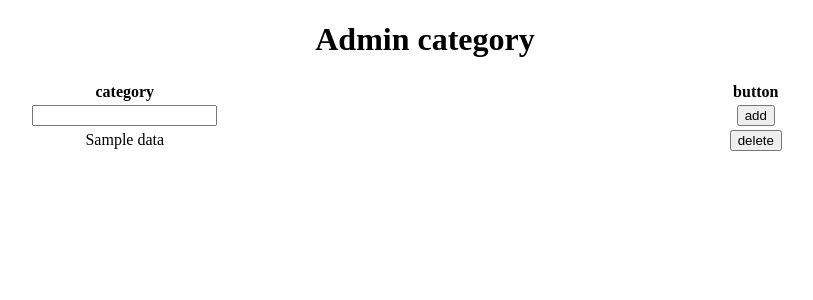
After one commit to random6-xyz/AEBOLIS, a Flask app: template templates/admin/category.html in a window 1280 px wide. The commit adds this page. Shown: the top 300 px of the page, without its empty margins (215-1028 px from the left). Run offline with Flask 3, Linux system fonts and the light colour scheme; the template is opened without the code that fills it: most values are stand-ins (such as "Sample title", 1, 10 or a date in 2020).

Commit message:
feat: Add admin config category

```diff
--- a/modules/user.py
+++ b/modules/user.py
@@ -18,7 +18,6 @@ def check_parameters(data, parameters):
     return True
 
 
-# TODO: @random6 category search
 # check session
 def check_user(session):
     if not session:
@@ -33,6 +32,7 @@ def check_user(session):
     return result["code"]
 
 
+# TODO: @random6 category search
 # user book search
 @app.route("/search", methods=["GET"])
 def search_books():
--- a/setting/setup.py
+++ b/setting/setup.py
@@ -65,3 +65,11 @@ def db_setup():
         );
     """
     )
+
+    db.execute(
+        """
+        CREATE TABLE IF NOT EXISTS category (
+        category TEXT NOT NULL
+        );
+    """
+    )
--- /dev/null
+++ b/templates/admin/category.html
@@ -0,0 +1,89 @@
+<!DOCTYPE html>
+<head>
+    <script>
+        async function delete_category(event) {
+            let row = event.target.parentNode.parentNode;
+            const data = {
+                "method": "delete",
+                "category": row.cells[0].textContent.trim(),
+            };
+
+            const response = await fetch('/admin/category', {
+                method: 'POST',
+                headers: {
+                    'Content-Type': 'application/json',
+                },
+                body: JSON.stringify(data),
+            })
+
+            if (response.ok) {
+                alert("Category deleted");
+
+                let index = row.rowIndex;
+                document.getElementById("table").deleteRow(index);
+            }
+            else {
+                alert("Error");
+            }
+        }
+
+        async function add_category(event) {
+            const input = document.getElementById("new_category");
+            const data = {
+                "method": "add",
+                "category": input.value.trim(),
+            }
+
+            const response = await fetch('/admin/category', {
+                method: 'POST',
+                headers: {
+                    'Content-Type': 'application/json',
+                },
+                body: JSON.stringify(data),
+            })
+
+            if (response.ok) {
+                alert("Category added");
+
+                window.location.href = "/admin/category";
+            }
+            else {
+                alert("Error");
+            }
+        }
+    </script>
+</head>
+<body style="text-align: center;">
+    <h1>
+        Admin category
+    </h1>
+    <table id="table">
+        <tr>
+            {% for column in ["category", "button"] %}
+            <th style="width: 10%;">
+                {{column}}
+            </th>
+            {% endfor %}
+        </tr>
+        <tr>
+            <td>
+                <input id="new_category" type="text"/>
+            </td>
+            <td>
+                <button onclick="add_category(event)">add</button>
+            </td>
+        </tr>
+        {% for row in data%}
+        <tr>
+            {% for data in row %}
+            <td>
+                {{data}}
+            </td>
+            {% endfor %}
+            <td>
+                <button onclick="delete_category(event)">delete</button>
+            </td>
+        </tr>
+        {% endfor %}
+    </table>
+</body>
--- a/templates/search.html
+++ b/templates/search.html
@@ -5,7 +5,7 @@
             var row = event.target.parentNode.parentNode;
             if (row.cells[0].textContent.trim() != "1" && Number(row.cells[4].textContent <= 0)) {
                 alert("Not available");
-                return
+                return;
             }
 
             const data = {
```
Also changed, not shown: modules/admin.py (+33 -0 lines).
